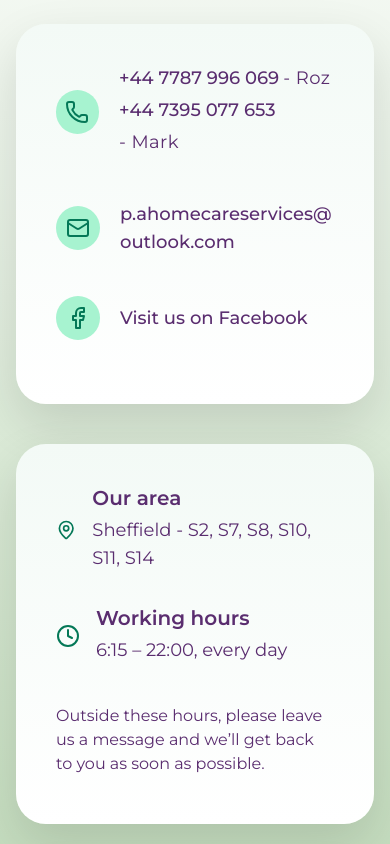
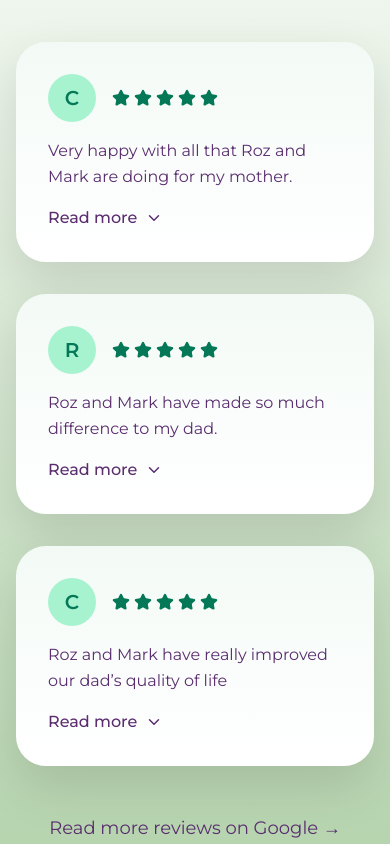
Before and after one commit to netkatya/PA-home-care, a Next.js app: page / in a window 390 px wide. Shown: the part 8220-9064 px from the top of the page. Built offline with nearby package versions, Linux system fonts and the light colour scheme.

Commit message:
reviews added

```diff
--- a/app/page.tsx
+++ b/app/page.tsx
@@ -2,6 +2,7 @@ import About from "@/components/About";
 import Contacts from "@/components/Contacts";
 import FreeConsultation from "@/components/FreeConsultation";
 import Hero from "@/components/Hero";
+import Reviews from "@/components/Reviews";
 import Services from "@/components/Services";
 import WhyChooseUs from "@/components/WhyChooseUs";
 
@@ -13,6 +14,7 @@ export default function Home() {
       <WhyChooseUs />
       <FreeConsultation />
       <About />
+      <Reviews />
       <Contacts />
     </>
   );
--- a/components/Contacts.tsx
+++ b/components/Contacts.tsx
@@ -3,10 +3,7 @@ import SectionTitle from "./SectionTitle";
 
 export default function Contacts() {
   return (
-    <section
-      className="pt-10 pb-20 bg-linear-to-b from-background to-(--light-green)"
-      id="contacts"
-    >
+    <section className="pt-10 pb-20 bg-(--light-green)" id="contacts">
       <div className="container max-w-6xl mx-auto">
         {/* Title */}
         <div className="max-w-3xl mb-10">
--- a/components/Footer.tsx
+++ b/components/Footer.tsx
@@ -29,6 +29,7 @@ export default function Footer() {
           <NavLink href="#services">Services</NavLink>
           <NavLink href="#about">About</NavLink>
           <NavLink href="#free">Free Consultation</NavLink>
+          <NavLink href="#reviews">Reviews</NavLink>
           <NavLink href="#contacts">Contacts</NavLink>
         </nav>
         <div
--- a/components/Header.tsx
+++ b/components/Header.tsx
@@ -49,8 +49,9 @@ export default function Header() {
           {/* Desktop navigation */}
           <nav className="hidden lg:flex gap-8 ml-auto">
             <NavLink href="#services">Services</NavLink>
+            <NavLink href="#free">Free Consultation</NavLink>
             <NavLink href="#about">About</NavLink>
-            <NavLink href="#free">Free Consultation</NavLink>
+            <NavLink href="#reviews">Reviews</NavLink>
             <NavLink href="#contacts">Contacts</NavLink>
           </nav>
 
@@ -106,14 +107,17 @@ export default function Header() {
 
           {/* Navigation */}
           <nav className="flex flex-col items-center gap-6 text-2xl text-background mt-16">
-            <MobileNavLink href="#about" onClick={() => setOpen(false)}>
-              About
-            </MobileNavLink>
             <MobileNavLink href="#services" onClick={() => setOpen(false)}>
               Services
             </MobileNavLink>
             <MobileNavLink href="#free" onClick={() => setOpen(false)}>
               Free Consultation
+            </MobileNavLink>
+            <MobileNavLink href="#about" onClick={() => setOpen(false)}>
+              About
+            </MobileNavLink>
+            <MobileNavLink href="#reviews" onClick={() => setOpen(false)}>
+              Reviews
             </MobileNavLink>
             <MobileNavLink href="#contacts" onClick={() => setOpen(false)}>
               Contacts
--- /dev/null
+++ b/components/Reviews.tsx
@@ -0,0 +1,140 @@
+"use client";
+
+import { Star, ChevronDown } from "lucide-react";
+import Link from "next/link";
+import SectionTitle from "./SectionTitle";
+import { useState } from "react";
+import { reviews } from "@/constants/reviews";
+
+type Review = {
+  initial: string;
+  short: string;
+  full: string;
+};
+
+type ReviewProps = {
+  review: Review;
+  index: number;
+};
+
+function ReviewCard({ review, index }: ReviewProps) {
+  const [open, setOpen] = useState(false);
+  const contentId = `review-content-${index}`;
+
+  return (
+    <article
+      className="
+        rounded-[30px]
+        bg-linear-to-b from-[#F3FAF6] to-white
+        p-8 md:p-10
+        shadow-[0_20px_50px_rgba(0,0,0,0.12)]
+        focus-within:ring-2 focus-within:ring-(--emerald-dark)
+        focus-within:ring-offset-2
+      "
+    >
+      {/* Header */}
+      <header className="flex items-center gap-4 mb-4">
+        <div
+          className="w-12 h-12 rounded-full bg-(--light-emerald) flex items-center justify-center text-xl font-semibold text-(--emerald-dark)"
+          aria-hidden="true"
+        >
+          {review.initial}
+        </div>
+        <div
+          className="flex gap-1 text-(--emerald-dark)"
+          aria-label="5 out of 5 stars"
+        >
+          {[...Array(5)].map((_, i) => (
+            <Star
+              key={i}
+              size={18}
+              className="fill-current"
+              aria-hidden="true"
+            />
+          ))}
+        </div>
+      </header>
+
+      {/* Short text */}
+      <p className="text-base md:text-lg leading-relaxed">{review.short}</p>
+
+      {/* Expandable content */}
+      <div
+        id={contentId}
+        role="region"
+        aria-labelledby={`${contentId}-button`}
+        className={
+          "overflow-hidden transition-[max-height,opacity] duration-500 motion-reduce:transition-none " +
+          (open ? "max-h-250 opacity-100 mt-4" : "max-h-0 opacity-0")
+        }
+      >
+        <p className="text-base md:text-lg leading-relaxed">{review.full}</p>
+      </div>
+
+      {/* Toggle button */}
+      <button
+        id={`${contentId}-button`}
+        type="button"
+        aria-expanded={open}
+        aria-controls={contentId}
+        onClick={() => setOpen(!open)}
+        className="
+          mt-4 flex items-center gap-2
+          text-(--purple) font-medium
+          focus:outline-none focus-visible:ring-2 focus-visible:ring-(--purple)
+          focus-visible:ring-offset-2 cursor-pointer
+        "
+      >
+        {open ? "Show less" : "Read more"}
+        <ChevronDown
+          size={18}
+          className={
+            "transition-transform motion-reduce:transition-none " +
+            (open ? "rotate-180" : "")
+          }
+          aria-hidden="true"
+        />
+      </button>
+    </article>
+  );
+}
+
+export default function Reviews() {
+  return (
+    <section
+      className="pt-20 pb-20 bg-linear-to-b from-background to-(--light-green)"
+      aria-labelledby="reviews-title"
+      id="reviews"
+    >
+      <div className="container max-w-6xl mx-auto">
+        {/* Title */}
+        <div className="max-w-3xl mb-12">
+          <SectionTitle>Reviews</SectionTitle>
+          <p className="text-lg md:text-xl leading-relaxed">
+            What families say about their experience with us
+          </p>
+        </div>
+
+        {/* Reviews grid */}
+        <ul className="grid grid-cols-1 lg:grid-cols-3 gap-8 mb-12" role="list">
+          {reviews.map((review, i) => (
+            <li key={i} role="listitem">
+              <ReviewCard review={review} index={i} />
+            </li>
+          ))}
+        </ul>
+
+        {/* Google link */}
+        <div className="text-center">
+          <Link
+            href="https://share.google/ElnHkxEeaUlSE1MVD"
+            target="_blank"
+            className="inline-block text-lg md:text-xl text-(--purple) hover:underline transition-all duration-300"
+          >
+            Read more reviews on Google →
+          </Link>
+        </div>
+      </div>
+    </section>
+  );
+}
--- /dev/null
+++ b/constants/reviews.tsx
@@ -0,0 +1,17 @@
+export const reviews = [
+  {
+    initial: "C",
+    short: "Very happy with all that Roz and Mark are doing for my mother.",
+    full: "Roz (who does the majority of the visits) especially has taken a lot of the pressure off me and goes above and beyond in so many ways. They are very kind and caring but also professional and really know their stuff. My mother likes both of them too! Highly recommend P.A. Homecare Services.",
+  },
+  {
+    initial: "R",
+    short: "Roz and Mark have made so much difference to my dad.",
+    full: "He had a stroke and is in a wheelchair now and had become quite reserved. He spends much more time out of the house now and is more happy and conversational. It is a joy to see. They look for what needs doing and do it rather than just doing what is on the care plan. The house has never looked as tidy and they keep on top of medication and food. We have experienced a number of care companies and Roz and Mark are the best we have worked with by some distance. They really care, if that makes sense.",
+  },
+  {
+    initial: "C",
+    short: "Roz and Mark have really improved our dad’s quality of life",
+    full: "since they took over his care. They have a great relationship with him and bring out the best in him. He had a stroke some time ago and lost his wife a few years ago too so sometimes gets very low in mood. Roz and Mark brought his enjoyment for life back. They go above and beyond looking after our dad and taking the initiative around the house. I feel that they look after him so well that they actually look after us all by extension.",
+  },
+];
```
